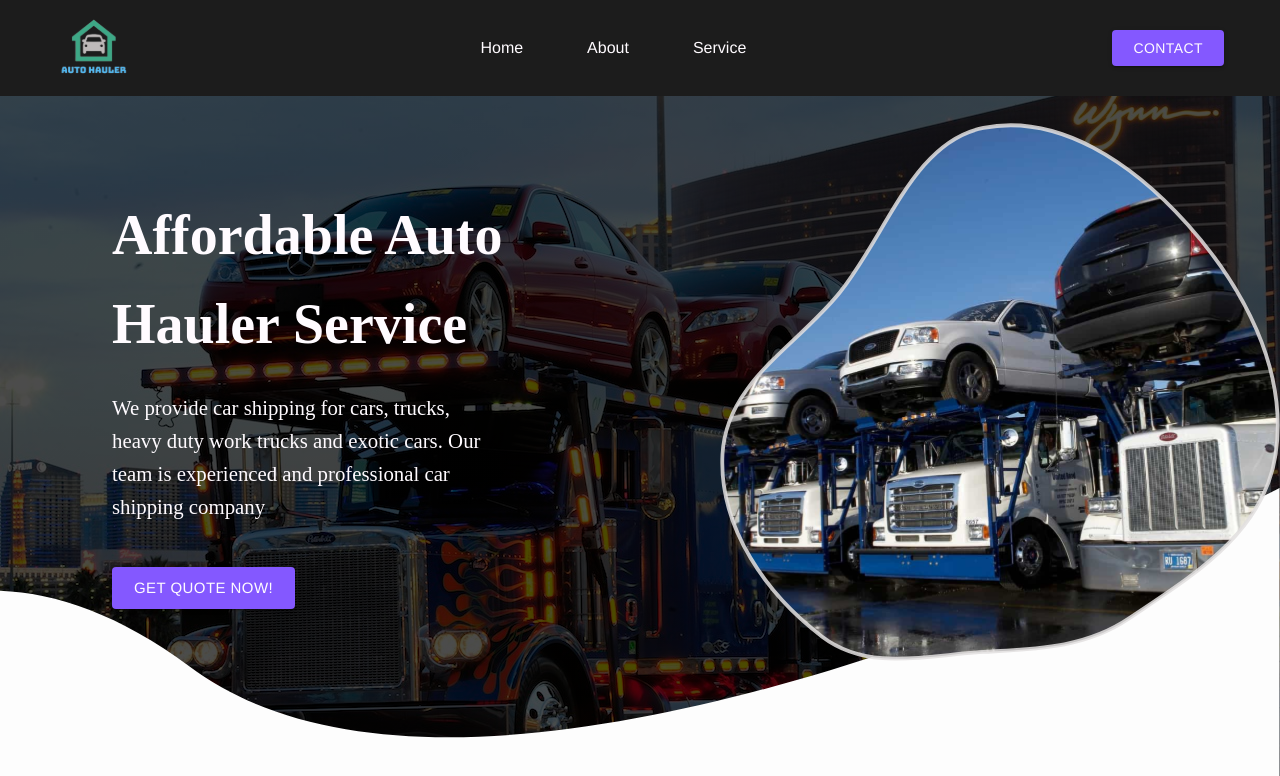
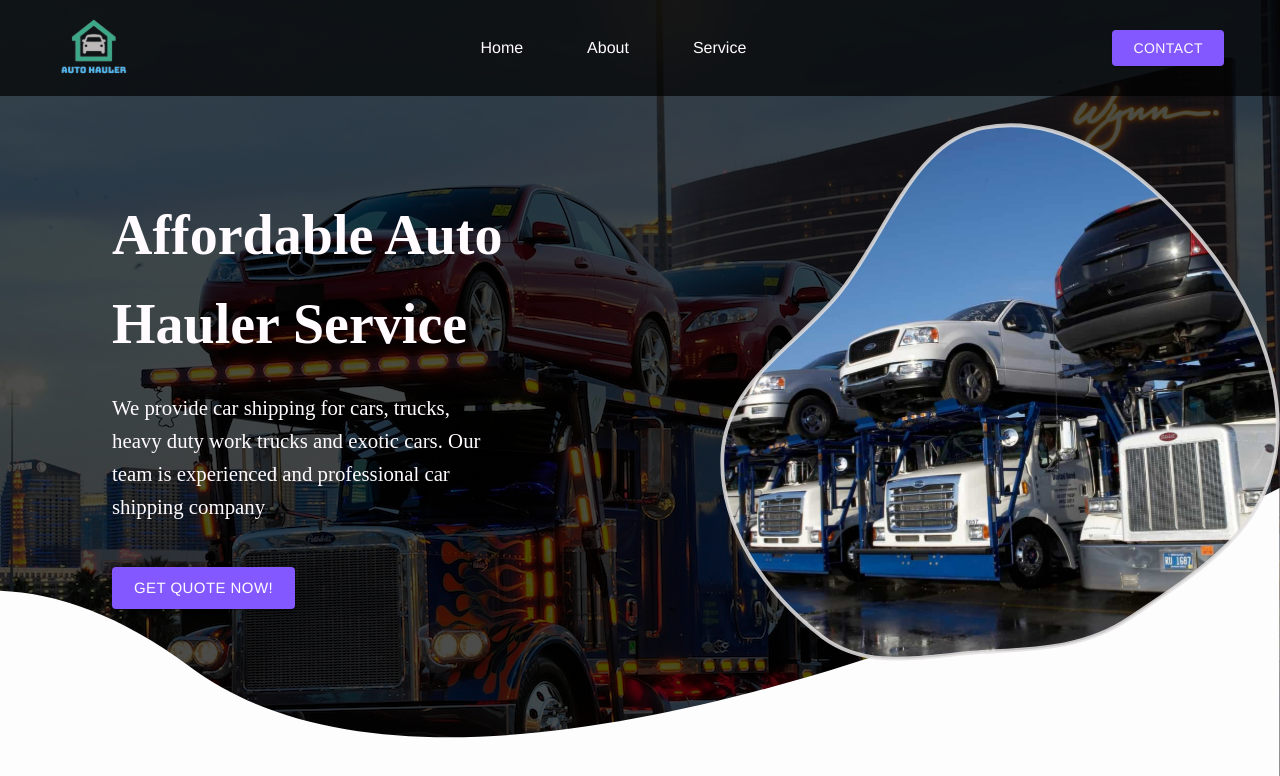
Before and after one commit to TieuVanHien/auto-haul, a React (Create React App) app: page / in a window 1280 px wide. Shown: the top 776 px of the page. Built offline with nearby package versions, Linux system fonts and the light colour scheme; a web font is replaced by a local one.

Commit message:
updated nav background

```diff
--- a/src/scss/components/nav.scss
+++ b/src/scss/components/nav.scss
@@ -11,7 +11,7 @@
     justify-content: space-between;
     align-items: flex-start;
     z-index: 10;
-    background-color: $black;
+    background: linear-gradient(0deg, rgba(0, 0, 0, 0.7), rgba(0, 0, 0, 0.7));
     .logo {
       width: 15%;
       height: 100%;
```
Also changed, not shown: src/section/about.js (added).
